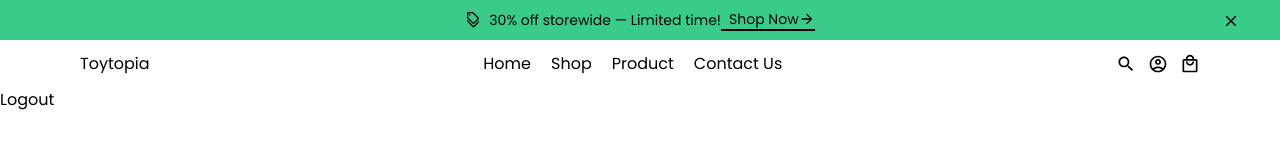
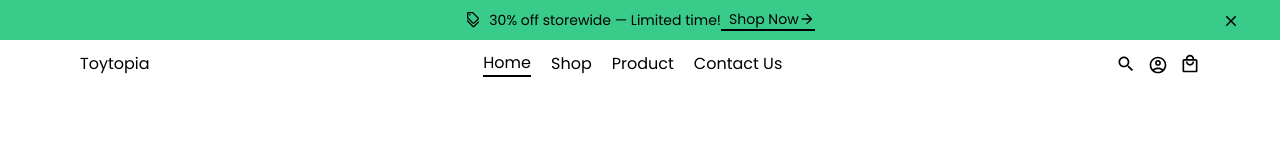
Before and after one commit to OsaVS/toytopia-frontend, a React (Vite) app: page /home in a window 1280 px wide. Shown: the top 162 px of the page. Built offline with nearby package versions, Linux system fonts and the light colour scheme; sample sign-in values are in the browser's storage.

Commit message:
update navbar and added layout

```diff
--- a/src/App.tsx
+++ b/src/App.tsx
@@ -6,6 +6,7 @@ import Home from "./pages/Home";
 import PrivateRoute from "./helpers/PrivateRoute";
 import Shop from "./pages/Shop";
 import ProductPage from "./pages/ProductPage";
+import Layout from "./components/Layout";
 
 function App() {
   return (
@@ -15,9 +16,11 @@ function App() {
           <Route path="/" element={<SignIn />} />
           <Route path="signup" element={<SignUp />} />
           <Route element={<PrivateRoute />}>
-            <Route path="home" element={<Home />} />
-            <Route path="shop" element={<Shop />} />
-            <Route path="product" element={<ProductPage />} />
+            <Route element={<Layout />}>
+              <Route path="home" element={<Home />} />
+              <Route path="shop" element={<Shop />} />
+              <Route path="product" element={<ProductPage />} />
+            </Route>
           </Route>
         </Routes>
       </Router>
--- /dev/null
+++ b/src/components/Layout.tsx
@@ -0,0 +1,15 @@
+import { Outlet } from "react-router-dom";
+import NavBar from "./NavBar";
+import DiscountBar from "./DiscountBar";
+
+const Layout = () => {
+  return (
+    <>
+      <DiscountBar />
+      <NavBar />
+      <Outlet />
+    </>
+  );
+};
+
+export default Layout;
--- a/src/components/NavBar.tsx
+++ b/src/components/NavBar.tsx
@@ -3,19 +3,29 @@ import SearchOutlinedIcon from "@mui/icons-material/SearchOutlined";
 import AccountCircleOutlinedIcon from "@mui/icons-material/AccountCircleOutlined";
 import LocalMallOutlinedIcon from "@mui/icons-material/LocalMallOutlined";
 import MenuOutlinedIcon from "@mui/icons-material/MenuOutlined";
-import { useNavigate } from "react-router-dom";
+import { Link, useLocation, useNavigate } from "react-router-dom";
 import { useDispatch } from "react-redux";
 import { logOut } from "../features/auth/authSlice";
 
 const NavBar = () => {
   const [isOpen, setIsOpen] = useState(false);
+  const [isDropdownOpen, setIsDropdownOpen] = useState(false);
   const navigate = useNavigate();
+  const location = useLocation();
   const dispatch = useDispatch();
+
+  const navItems = [
+    { name: "Home", path: "/home" },
+    { name: "Shop", path: "/shop" },
+    { name: "Product", path: "/product" },
+    { name: "Contact Us", path: "/contact" },
+  ];
 
   const handleLogout = () => {
     dispatch(logOut());
     navigate("/");
   };
+
   const toggleShowBar = () => {
     setIsOpen(!isOpen);
   };
@@ -26,15 +36,43 @@ const NavBar = () => {
         <p>Toytopia</p>
         <div>
           <ul className="flex items-center gap-5">
-            <li className="cursor-pointer">Home</li>
-            <li className="cursor-pointer">Shop</li>
-            <li className="cursor-pointer">Product</li>
-            <li className="cursor-pointer">Contact Us</li>
+            {navItems.map((item) => (
+              <li
+                key={item.path}
+                className={`cursor-pointer hover:border-b-2 border-black ${
+                  location.pathname === item.path ? "border-b-2" : "text-black"
+                }`}
+              >
+                <Link to={item.path}>{item.name}</Link>
+              </li>
+            ))}
           </ul>
         </div>
         <div className="flex items-center gap-3">
           <SearchOutlinedIcon sx={{ fontSize: 20 }} />
-          <AccountCircleOutlinedIcon sx={{ fontSize: 20 }} />
+          <div className="relative">
+            <AccountCircleOutlinedIcon
+              sx={{ fontSize: 20 }}
+              className="cursor-pointer"
+              onClick={() => setIsDropdownOpen(!isDropdownOpen)}
+            />
+            {isDropdownOpen && (
+              <div className="absolute right-0 mt-2 w-40 bg-white shadow-lg rounded-lg p-2 z-10">
+                <Link
+                  to="/profile"
+                  className="block px-4 py-2 text-gray-800 hover:bg-gray-200"
+                >
+                  Profile
+                </Link>
+                <button
+                  onClick={handleLogout}
+                  className="w-full text-left px-4 py-2 text-red-600 hover:bg-gray-200"
+                >
+                  Logout
+                </button>
+              </div>
+            )}
+          </div>
           <LocalMallOutlinedIcon sx={{ fontSize: 20 }} />
         </div>
       </div>
@@ -56,18 +94,14 @@ const NavBar = () => {
         }`}
       >
         <div className="pl-5 pr-20 mt-5">
-          <div className="h-10 flex items-center justify-center hover:bg-gray-500 rounded-lg mb-2">
-            <p>Home</p>
-          </div>
-          <div className="h-10 flex items-center justify-center hover:bg-gray-500 rounded-lg mb-2">
-            <p>Shop</p>
-          </div>
-          <div className="h-10 flex items-center justify-center hover:bg-gray-500 rounded-lg mb-2">
-            <p>Product</p>
-          </div>
-          <div className="h-10 flex items-center justify-center hover:bg-gray-500 rounded-lg mb-2">
-            <p>Contact Us</p>
-          </div>
+          {navItems.map((item) => (
+            <div
+              key={item.path}
+              className="h-10 flex items-center justify-center hover:bg-gray-500 rounded-lg mb-2"
+            >
+              <Link to={item.path}>{item.name}</Link>
+            </div>
+          ))}
           <div className="h-10 flex items-center justify-center bg-red-700 hover:bg-red-800 rounded-lg mb-2">
             <button
               className="xs:block md:hidden text-white"
--- a/src/pages/Home.tsx
+++ b/src/pages/Home.tsx
@@ -1,23 +1,7 @@
-import { useDispatch } from "react-redux";
-import { useNavigate } from "react-router-dom";
-import { logOut } from "../features/auth/authSlice";
-import Navbar from "../components/NavBar";
-import DiscountBar from "../components/DiscountBar";
-
 const Home = () => {
-  const navigate = useNavigate();
-  const dispatch = useDispatch();
-
-  const handleLogout = () => {
-    dispatch(logOut());
-    navigate("/");
-  };
-
   return (
     <div>
-      <DiscountBar />
-      <Navbar />
-      <button className="xs:hidden md:block" onClick={handleLogout}>Logout</button>
+
     </div>
   );
 };
```
